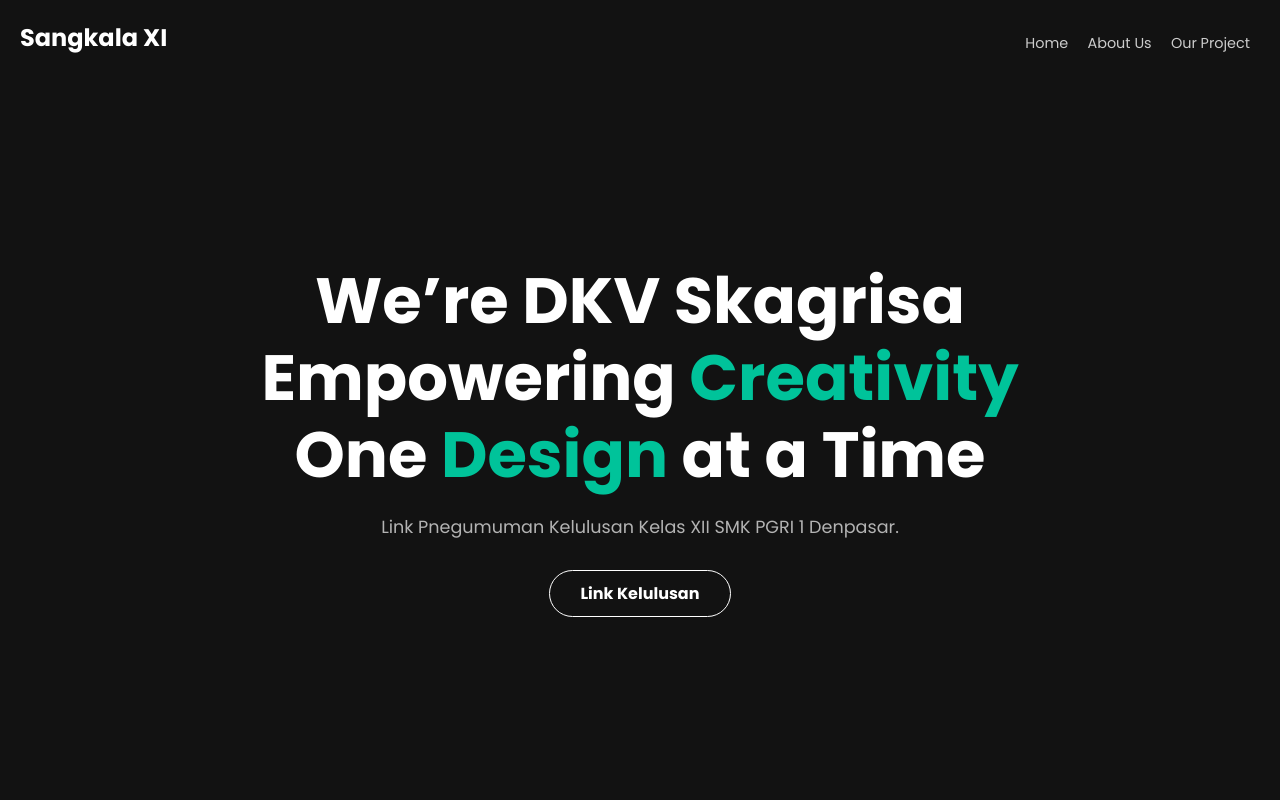
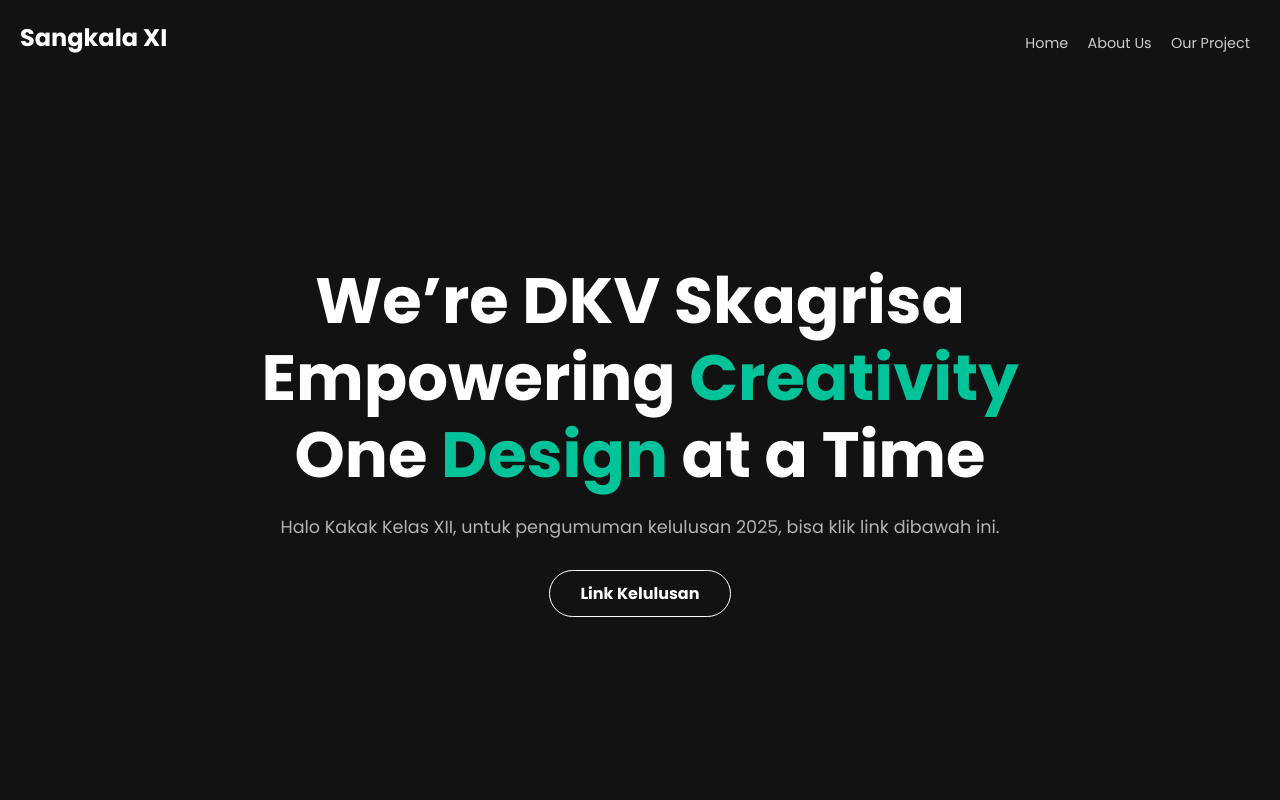
Before and after one commit to Rayyzenz/Sangkala-Website, a plain HTML site: page index.html in a window 1280 px wide. Shown: the top 800 px of the page. Drawn offline with Linux system fonts and the light colour scheme.

Commit message:
Update index.html

```diff
--- a/index.html
+++ b/index.html
@@ -20,7 +20,7 @@
 
     <section class="container">
         <h1>We’re DKV Skagrisa<br>Empowering <span class="highlight">Creativity</span><br>One <span class="highlight">Design</span> at a Time</h1>
-        <p>Link Pnegumuman Kelulusan Kelas XII SMK PGRI 1 Denpasar.</p>
+        <p>Halo Kakak Kelas XII, untuk pengumuman kelulusan 2025, bisa klik link dibawah ini.</p>
         <a href="https://bit.ly/KELULUSANSKAGRISA2025" class="btn">Link Kelulusan</a>
     </section>
 
```
